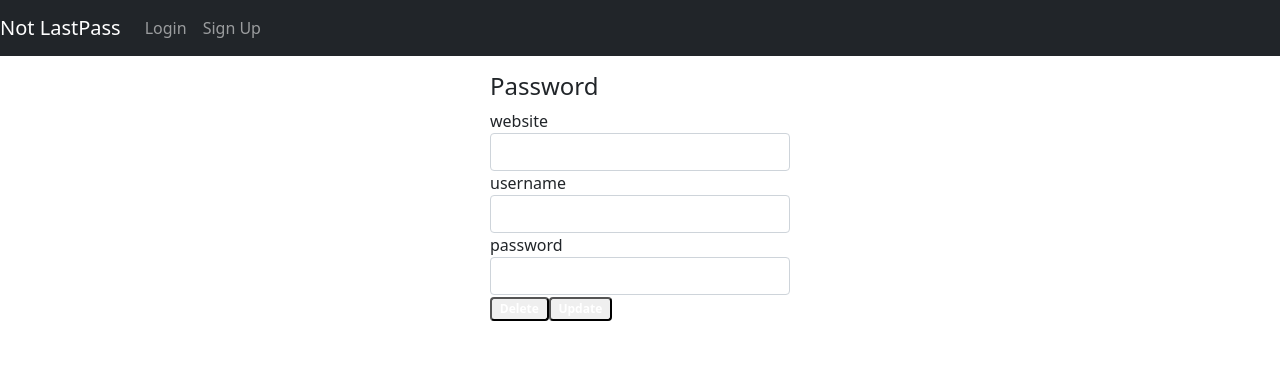
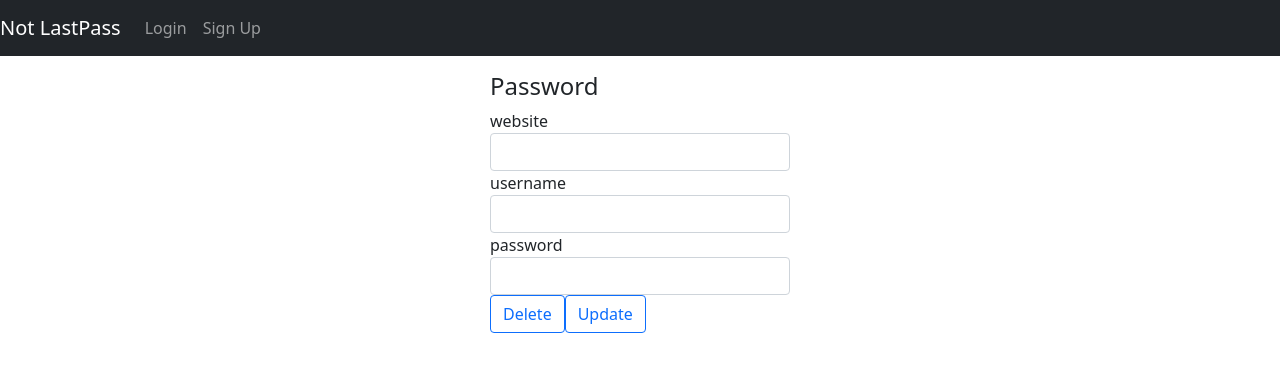
Before and after one commit to Penguins-Software/NotLastPass, a React (Create React App) app in the folder frontend/: page /passwords/0 in a window 1280 px wide. Shown: the top 372 px of the page. Built offline with nearby package versions, Linux system fonts and the light colour scheme; no server answers.

Commit message:
Buttons fix

```diff
--- a/frontend/src/App.js
+++ b/frontend/src/App.js
@@ -77,7 +77,7 @@ class App extends Component {
                 </Link>
               </li>
               <li className="nav-item">
-                <a href="/login" className="nav-link" onClick={this.logOut}>
+                <a href="/" className="nav-link" onClick={this.logOut}>
                   LogOut
                 </a>
               </li>
--- a/frontend/src/components/password.component.js
+++ b/frontend/src/components/password.component.js
@@ -160,7 +160,7 @@ export default class Password extends Component {
               <div className="form-group">
                 <label htmlFor="password">password</label>
                 <input
-                  type="password"//change to text to view password
+                  type="text"//change to text to view password
                   className="form-control"
                   id="password"
                   value={currentPassword.password}
@@ -170,7 +170,7 @@ export default class Password extends Component {
             </form>
 
             <button
-              className="badge badge-danger mr-2"
+              className="btn btn-outline-primary"
               onClick={this.deletePassword}
             >
               Delete
@@ -178,7 +178,7 @@ export default class Password extends Component {
 
             <button
               type="submit"
-              className="badge badge-success"
+              className="btn btn-outline-primary"
               onClick={this.updatePassword}
             >
               Update
--- a/frontend/src/components/passwords-list.component.js
+++ b/frontend/src/components/passwords-list.component.js
@@ -197,7 +197,7 @@ export default class PasswordsList extends Component {
 
               <Link
                 to={"/passwords/" + currentPassword._id}
-                className="badge badge-warning"
+                className="btn btn-outline-primary"
               >
                 Edit
               </Link>
```
Also changed, not shown: 4 other files (tests, documents, lock files or other folders).
